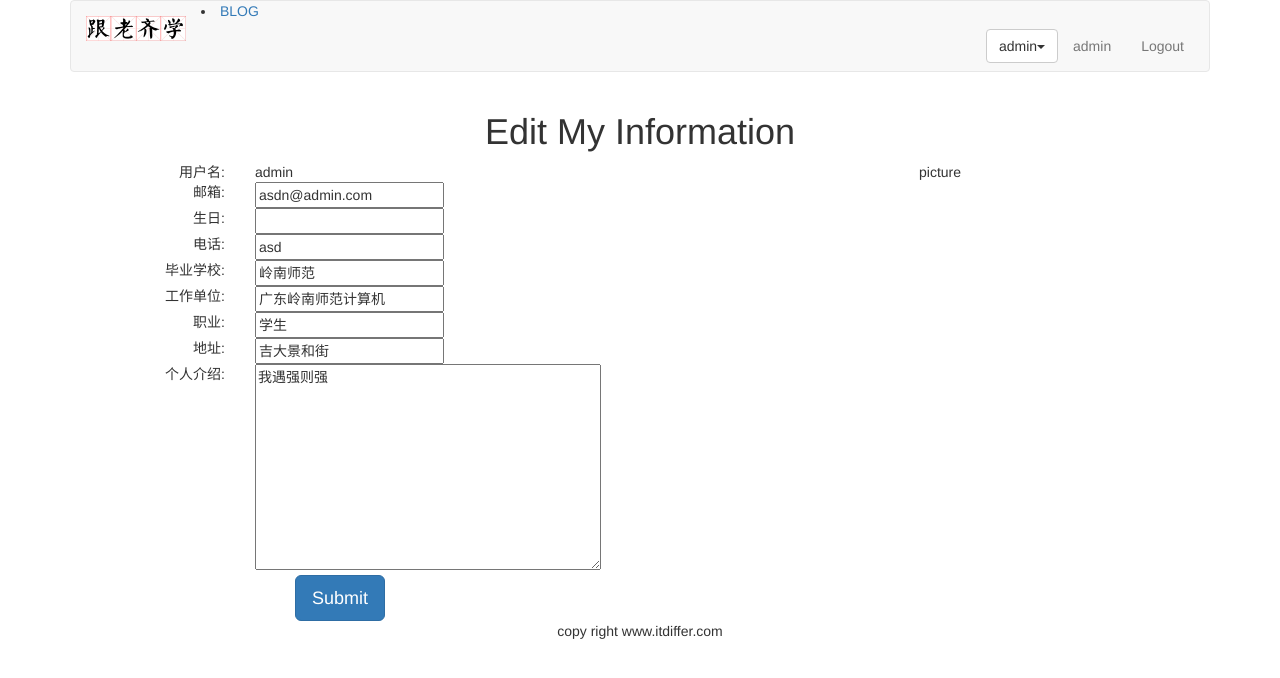
After one commit to QAQ6666/python_DjangoLearn, a Django app: page /account/edit-my-information/ in a window 1280 px wide. The commit adds this page. Shown: the top 678 px of the page. Run offline with Django 3.2, Linux system fonts and the light colour scheme; a user stored in the database is signed in; data comes from the database, SQL or seed files in the repository; both versions use the stored data as it was after the commit; some libraries are stand-ins or nearby versions.

Commit message:
build personal information photo show

```diff
--- a/mysite/account/forms.py
+++ b/mysite/account/forms.py
@@ -29,8 +29,7 @@ class UserProfileForm(forms.ModelForm):
 class UserInfoForm(forms.ModelForm):
     class Meta:
         model = UserInfo
-        #fields = ("school", "company", "profession", "address", "aboutme", "photo")
-        fields = ("school", "company", "profession", "address", "aboutme")
+        fields = ("school", "company", "profession", "address", "aboutme", "photo")
 
 class UserForm(forms.ModelForm):
     class Meta:
--- a/mysite/account/models.py
+++ b/mysite/account/models.py
@@ -16,7 +16,7 @@ class UserInfo(models.Model):
     profession = models.CharField(max_length=27, blank=True)
     address = models.CharField(max_length=177, blank=True)
     aboutme = models.TextField(blank=True)
-    #photo = models.ImageField(blank=True)
-#
+    photo = models.ImageField(blank=True)
+
     def __str__(self):
         return "user:{}".format(self.user.username)
--- a/mysite/account/urls.py
+++ b/mysite/account/urls.py
@@ -33,5 +33,7 @@ urlpatterns = [
          auth_views.PasswordResetCompleteView.as_view(
              template_name='account/password_reset_complete.html'
          ),name='password_reset_complete'),
-    path('my-information/',views.myself,name="my_information")
+    path('my-information/',views.myself,name="my_information"),
+    path('edit-my-information/',views.myself_edit,name="edit_my_information"),
+    path('my-image/',views.my_image,name='my_image')
 ]
--- a/mysite/account/views.py
+++ b/mysite/account/views.py
@@ -2,11 +2,11 @@ from django.shortcuts import render
 from django.http import HttpResponse, HttpResponseRedirect
 from django.contrib.auth import authenticate, login
 from django.contrib.auth.decorators import login_required
-#from .forms import LoginForm, RegistrationForm, UserProfileForm, UserInfoForm, UserForm
 from .models import UserProfile, UserInfo
 from django.contrib.auth.models import User
 #from django.core.urlresolvers import reverse
-from .forms import LoginForm,RegistrationForm , UserProfileForm
+from .forms import LoginForm,RegistrationForm , UserProfileForm, UserInfoForm, UserForm
+
 
 def user_login(request):
 	if request.method == "POST":
@@ -67,46 +67,48 @@ def myself(request):
 
     userinfo = UserInfo.objects.get(user=request.user) if hasattr(request.user,'userinfo') else UserInfo.objects.create(user=request.user)
     return render(request, "account/myself.html", {"user":request.user, "userinfo":userinfo, "userprofile":userprofile})
-#
-# @login_required(login_url='/account/login/')
-# def myself_edit(request):
-#     user = User.objects.get(username=request.user.username)
-#     userprofile = UserProfile.objects.get(user=request.user)
-#     userinfo = UserInfo.objects.get(user=request.user)
-#
-#     if request.method == "POST":
-#         user_form = UserForm(request.POST)
-#         userprofile_form = UserProfileForm(request.POST)
-#         userinfo_form = UserInfoForm(request.POST)
-#         if user_form.is_valid() * userprofile_form.is_valid() * userinfo_form.is_valid():
-#             user_cd = user_form.cleaned_data
-#             userprofile_cd = userprofile_form.cleaned_data
-#             userinfo_cd = userinfo_form.cleaned_data
-#             user.email = user_cd['email']
-#             userprofile.birth = userprofile_cd['birth']
-#             userprofile.phone = userprofile_cd['phone']
-#             userinfo.school = userinfo_cd['school']
-#             userinfo.company = userinfo_cd['company']
-#             userinfo.profession = userinfo_cd['profession']
-#             userinfo.address = userinfo_cd['address']
-#             userinfo.aboutme = userinfo_cd['aboutme']
-#             user.save()
-#             userprofile.save()
-#             userinfo.save()
-#         return HttpResponseRedirect('/account/my-information/')
-#     else:
-#         user_form = UserForm(instance=request.user)
-#         userprofile_form = UserProfileForm(initial={"birth":userprofile.birth, "phone":userprofile.phone})
-#         userinfo_form = UserInfoForm(initial={"school":userinfo.school, "company":userinfo.company, "profession":userinfo.profession, "address":userinfo.address, "aboutme":userinfo.aboutme})
-#         return render(request, "account/myself_edit.html", {"user_form":user_form, "userprofile_form":userprofile_form, "userinfo_form":userinfo_form})
-#
-# @login_required(login_url='/account/login/')
-# def my_image(request):
-#     if request.method == 'POST':
-#         img = request.POST['img']
-#         userinfo = UserInfo.objects.get(user=request.user.id)
-#         userinfo.photo = img
-#         userinfo.save()
-#         return HttpResponse("1")
-#     else:
-#         return render(request, 'account/imagecrop.html',)
+
+@login_required(login_url='/account/login/')
+def myself_edit(request):
+    #user = User.objects.get(username=request.user.username)
+    userprofile = UserProfile.objects.get(user=request.user) if hasattr(request.user,'userprofile') else UserProfile.objects.create(user=request.user)
+
+    userinfo = UserInfo.objects.get(user=request.user) if hasattr(request.user,'userinfo') else UserInfo.objects.create(user=request.user)
+
+    if request.method == "POST":
+        user_form = UserForm(request.POST)
+        userprofile_form = UserProfileForm(request.POST)
+        userinfo_form = UserInfoForm(request.POST)
+        if user_form.is_valid() * userprofile_form.is_valid() * userinfo_form.is_valid():
+            user_cd = user_form.cleaned_data
+            userprofile_cd = userprofile_form.cleaned_data
+            userinfo_cd = userinfo_form.cleaned_data
+            request.user.email = user_cd['email']
+            userprofile.birth = userprofile_cd['birth']
+            userprofile.phone = userprofile_cd['phone']
+            userinfo.school = userinfo_cd['school']
+            userinfo.company = userinfo_cd['company']
+            userinfo.profession = userinfo_cd['profession']
+            userinfo.address = userinfo_cd['address']
+            userinfo.aboutme = userinfo_cd['aboutme']
+            request.user.save()
+            userprofile.save()
+            userinfo.save()
+        return HttpResponseRedirect('/account/my-information/')
+    else:
+        user_form = UserForm(instance=request.user)
+        userprofile_form = UserProfileForm(initial={"birth":userprofile.birth, "phone":userprofile.phone})
+        userinfo_form = UserInfoForm(initial={"school":userinfo.school, "company":userinfo.company, "profession":userinfo.profession, "address":userinfo.address, "aboutme":userinfo.aboutme})
+        return render(request, "account/myself_edit.html", {"user_form":user_form, "userprofile_form":userprofile_form, "userinfo_form":userinfo_form})
+
+
+@login_required(login_url='/account/login/')
+def my_image(request):
+    if request.method == 'POST':
+        img = request.POST['img']
+        userinfo = UserInfo.objects.get(user=request.user.id)
+        userinfo.photo = img
+        userinfo.save()
+        return HttpResponse("1")
+    else:
+        return render(request, 'account/imagecrop.html')
--- a/mysite/mysite/urls.py
+++ b/mysite/mysite/urls.py
@@ -19,5 +19,6 @@ from django.urls import path,include
 urlpatterns = [
     path('admin/', admin.site.urls),
     path('blog/',include('blog.urls')),
-    path('account/',include('account.urls',namespace='account'))
+    path('account/',include('account.urls',namespace='account')),
+
 ]
--- /dev/null
+++ b/mysite/templates/account/myself_edit.html
@@ -0,0 +1,58 @@
+{% extends "base.html" %}
+
+{% block title %}my information{% endblock %}
+
+{% block content %}
+<div class="row text-center vertical-middle-sm">
+    <h1>Edit My Information</h1>
+    <div class="row">
+        <div class="col-md-6" >
+        <form class="form-horizontal" action="." method="post">{% csrf_token %}
+            <div class="row">
+                <div class="col-md-4 text-right"><span>用户名:</span></div>
+                <div class="col-md-8 text-left">{{user.username}}</div>
+            </div>
+            <div class="row">
+                <div class="col-md-4 text-right"><span>邮箱:</span></div>
+                <div class="col-md-8 text-left">{{user_form.email}}</div>
+            </div>
+            <div class="row">
+                <div class="col-md-4 text-right"><span>生日:</span></div>
+                <div class="col-md-8 text-left">{{userprofile_form.birth}}</div>
+            </div>
+            <div class="row">
+                <div class="col-md-4 text-right"><span>电话:</span></div>
+                <div class="col-md-8 text-left">{{userprofile_form.phone}}</div>
+            </div>
+            <div class="row">
+                <div class="col-md-4 text-right"><span>毕业学校:</span></div>
+                <div class="col-md-8 text-left">{{userinfo_form.school}}</div>
+            </div>
+            <div class="row">
+                <div class="col-md-4 text-right"><span>工作单位:</span></div>
+                <div class="col-md-8 text-left">{{userinfo_form.company}}</div>
+            </div>
+            <div class="row">
+                <div class="col-md-4 text-right"><span>职业:</span></div>
+                <div class="col-md-8 text-left">{{userinfo_form.profession}}</div>
+            </div>
+            <div class="row">
+                <div class="col-md-4 text-right"><span>地址:</span></div>
+                <div class="col-md-8 text-left">{{userinfo_form.address}}</div>
+            </div>
+            <div class="row">
+                <div class="col-md-4 text-right"><span>个人介绍:</span></div>
+                <div class="col-md-8 text-left">{{userinfo_form.aboutme}}</div>
+            </div>
+            <div class="row">
+                <input type="submit" class="btn btn-primary btn-lg" value="Submit">
+            </div>
+        </form>
+        </div>
+        <div class="col-md-6">
+            <p>picture</p>
+        </div>
+    </div>
+
+</div>
+{% endblock %}
--- a/mysite/templates/header.html
+++ b/mysite/templates/header.html
@@ -15,7 +15,7 @@
                         <button class='btn btn-default dropdown-toggle' type='button' id='dropdownMenu' data-toggle='dropdown'>{{ user.username }}<span class='caret'></span></button>
                         <ul class="dropdown-menu">
                             <li><a href="{% url 'account:password_change' %}">修改密码</a></li>
-<!--                            <li><a href=" url 'account:my_information' %}">个人信息</a></li>-->
+                            <li><a href="{% url 'account:my_information' %}">个人信息</a></li>
 <!--                            <li><a href="{ url 'article:article_column' %}">后台管理</a></li>-->
                         </ul>
                     </div>
--- /dev/null
+++ b/mysite/test2.py
@@ -0,0 +1,3 @@
+# -*- coding: utf-8 -*-
+import test as hongbao
+hongbao.hongbao(100,10)
```
Also changed, not shown: mysite/templates/account/imagecrop.html (added, +85 -0 lines), mysite/templates/account/myself.html (+20 -21 lines), mysite/test.py (+19 -9 lines), mysite/account/migrations/0003_userinfo_photo.py (added), mysite/db.sqlite3.
